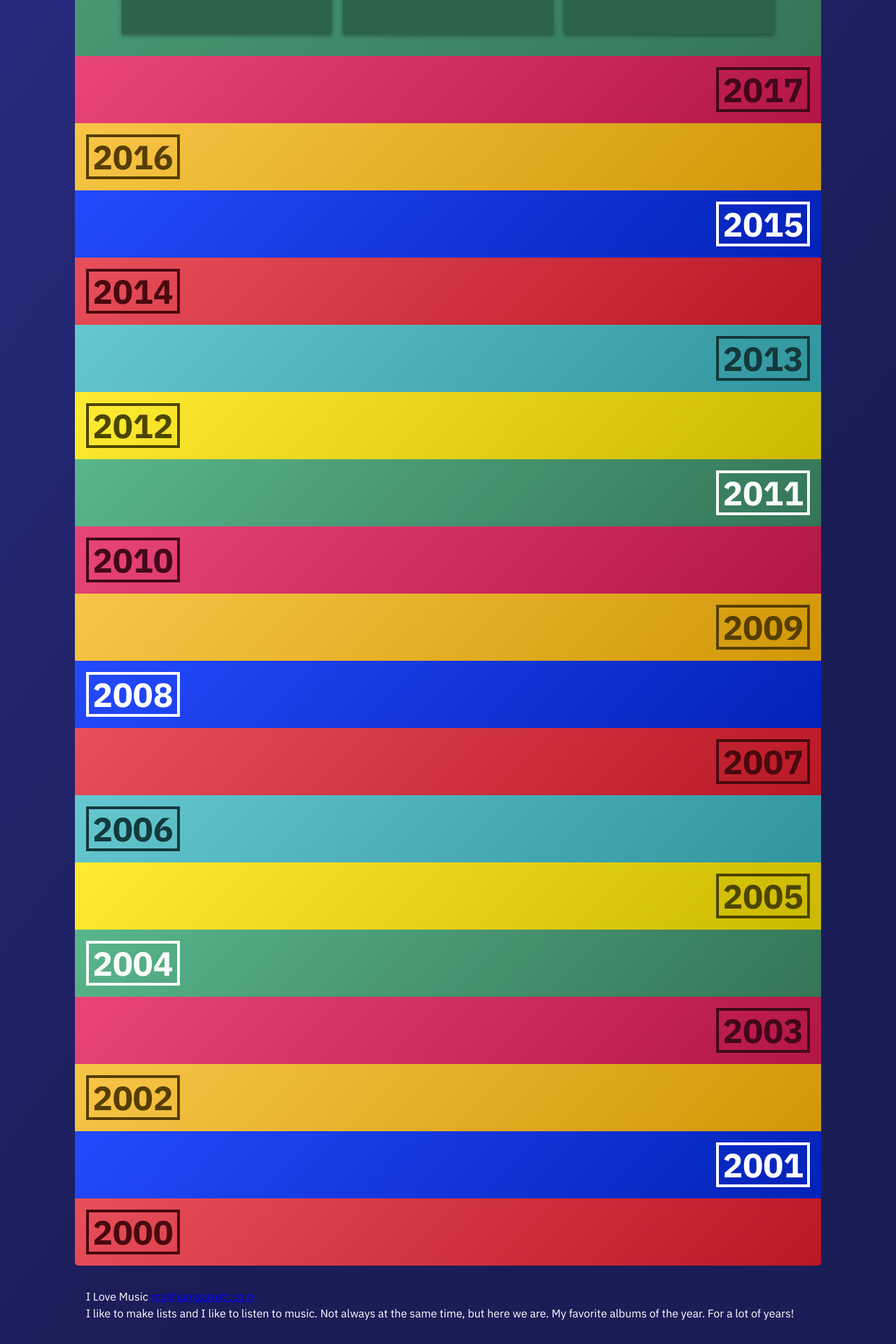
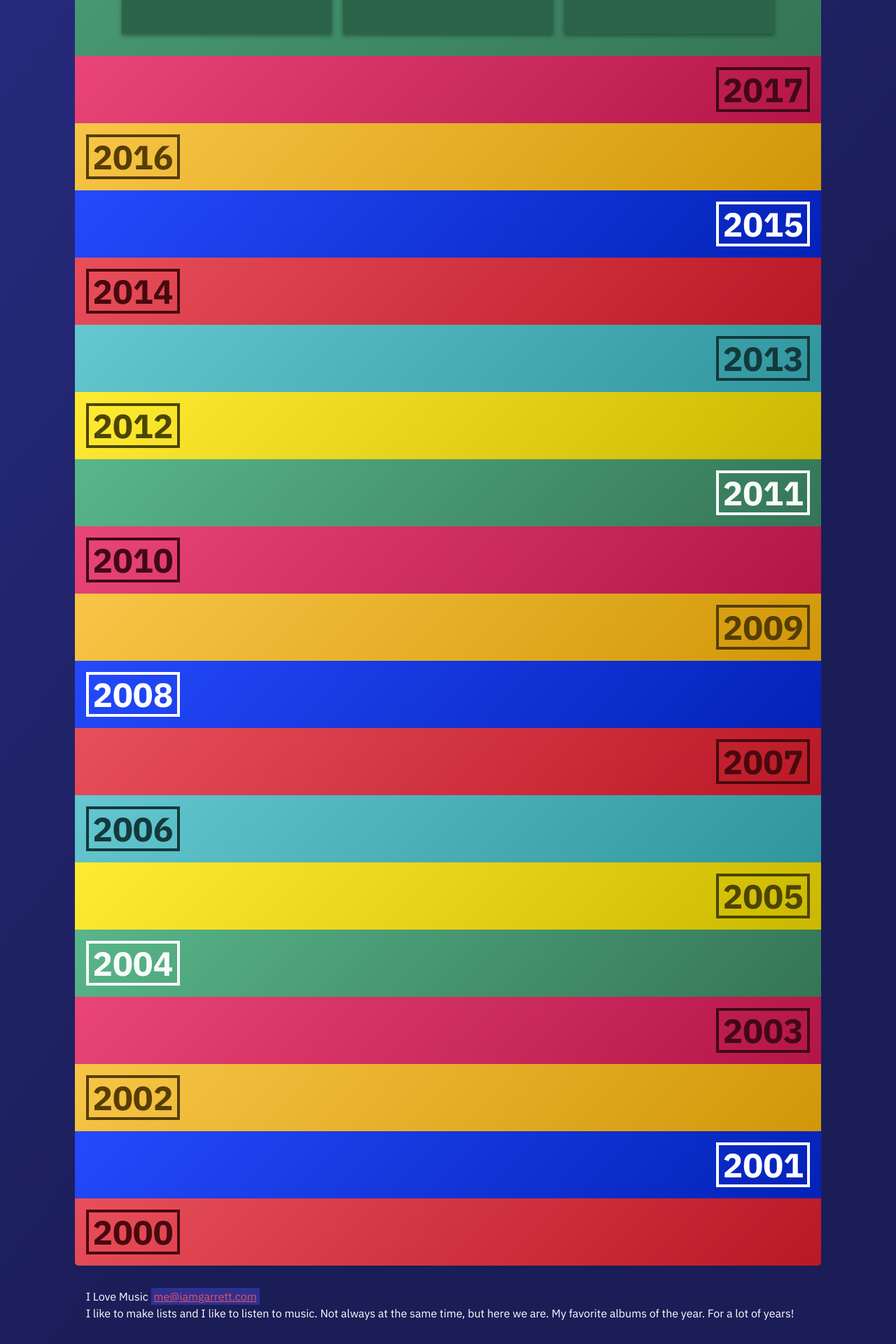
Before and after one commit to gvorbeck/albums, a Jekyll site: the page built from index.md, in a window 1280 px wide. Shown: the part 1188-3108 px from the top of the page at 70% size. Built offline with Jekyll 4.4.1, drawn with Linux system fonts in a browser that asks for light colours.

Commit message:
footer link styles

```diff
--- a/_sass/_page-footer.scss
+++ b/_sass/_page-footer.scss
@@ -3,4 +3,10 @@
     line-height: 1.5rem;
     margin-bottom: 1rem;
     padding: 1rem 1rem;
+
+    a {
+        background: $color--background;
+        color: $color--logo;
+        padding: .1rem .25rem;
+    }
 }
```
